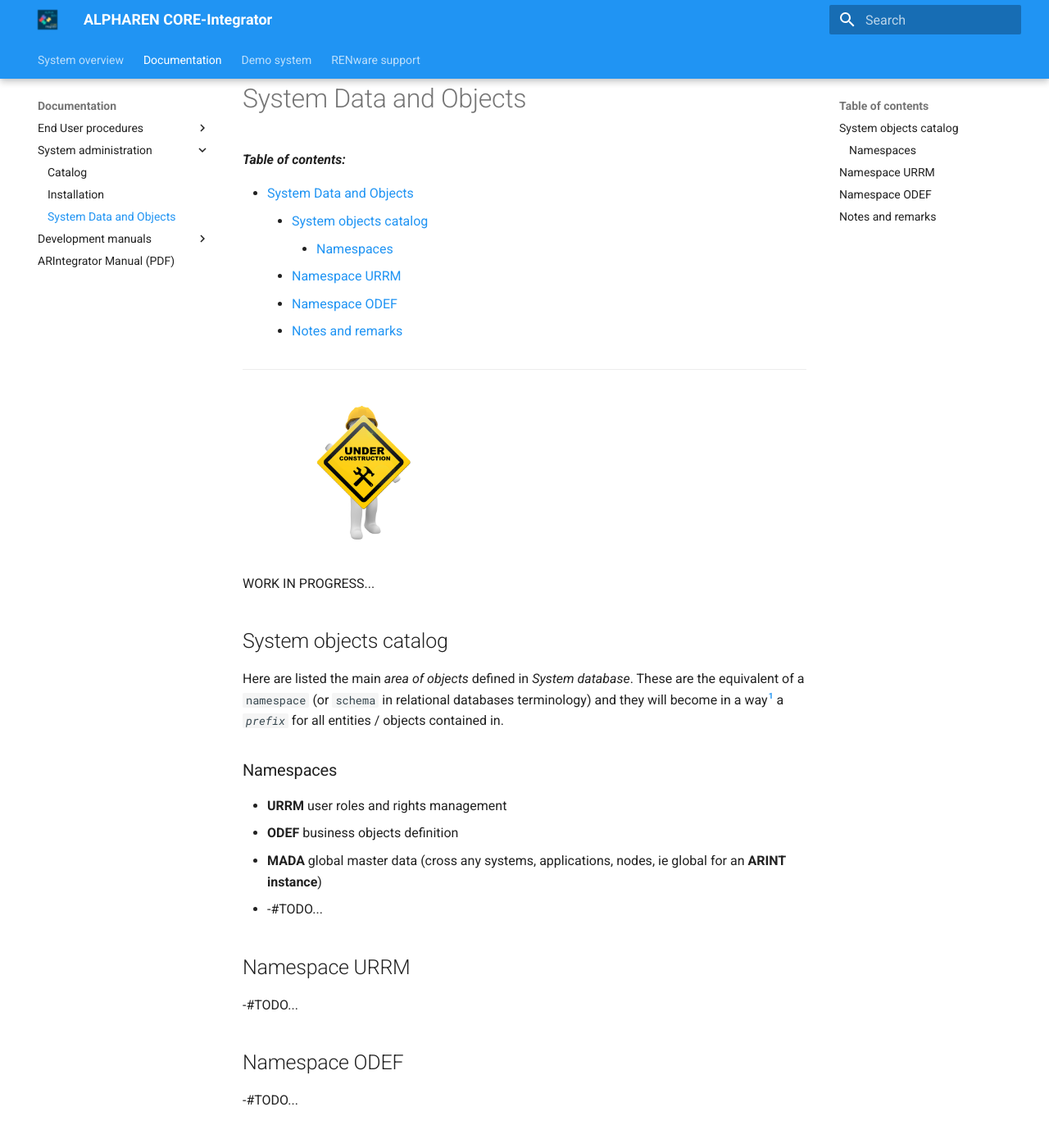
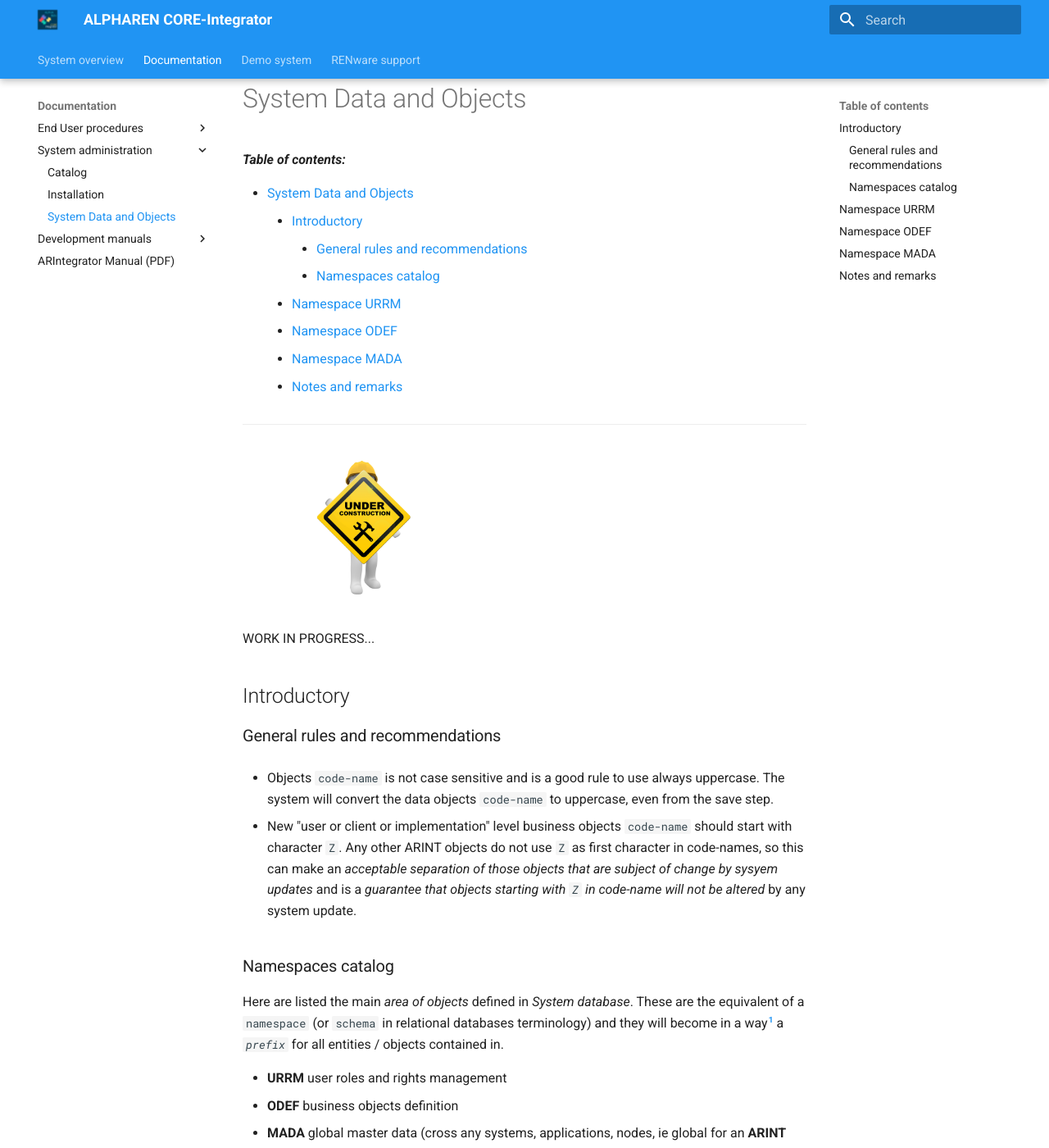
Before and after one commit to petre-renware/arint, an MkDocs documentation site: the page built from doc_src/810-DSGN/810.03-System_Data_and_Objects.md, in a window 1280 px wide and 1400 px high, scrolled down 297 px. Shown: the whole window at 82% size. Built offline with MkDocs 1.6.1 and Material for MkDocs 9.7.7, drawn with Linux system fonts in a browser that asks for light colours; some of the changed text lies outside the part shown.

Commit message:
closed 230823piu_f
* Update CHANGELOG.md

* Update CHANGELOG.md

* Update 810.03-System_Data_and_Objects.md

* Update 810.03-System_Data_and_Objects.md

* Update 810.03-System_Data_and_Objects.md

* Update 810.03-System_Data_and_Objects.md

* Update 810.03-System_Data_and_Objects.md

* Update 810.03-System_Data_and_Objects.md

* Update 810.03-System_Data_and_Objects.md

* Update 810.03-System_Data_and_Objects.md

* Update CHANGELOG.md

* Update CHANGELOG.md

```diff
--- a/doc_src/810-DSGN/810.03-System_Data_and_Objects.md
+++ b/doc_src/810-DSGN/810.03-System_Data_and_Objects.md
@@ -16,11 +16,19 @@
 
 WORK IN PROGRESS...
 
-## System objects catalog
+## Introductory
+
+### General rules and recommendations
+
+* Objects `code-name` is not case sensitive and is a good rule to use always uppercase. The system will convert the data objects `code-name` to uppercase, even from the save step.
+
+* New "user or client or implementation" level business objects `code-name` should start with character `Z`. Any other ARINT objects do not use `Z` as first character in code-names, so this can make an *acceptable separation of those objects that are subject of change by sysyem updates* and is a *guarantee that objects starting with `Z` in code-name will not be altered* by any system update.
+
+
+
+### Namespaces catalog
 
 Here are listed the main *area of objects* defined in *System database*. These are the equivalent of a `namespace` (or `schema` in relational databases terminology) and they will become in a way[^1] a *`prefix`* for all entities / objects contained in.
-
-### Namespaces
 
 * **URRM** user roles and rights management
 * **ODEF** business objects definition
@@ -44,6 +52,13 @@
 
 
 
+## Namespace MADA
+
+-#TODO...
+
+
+
+
 
 
 
```
Also changed, not shown: CHANGELOG.md (+10 -17 lines).
